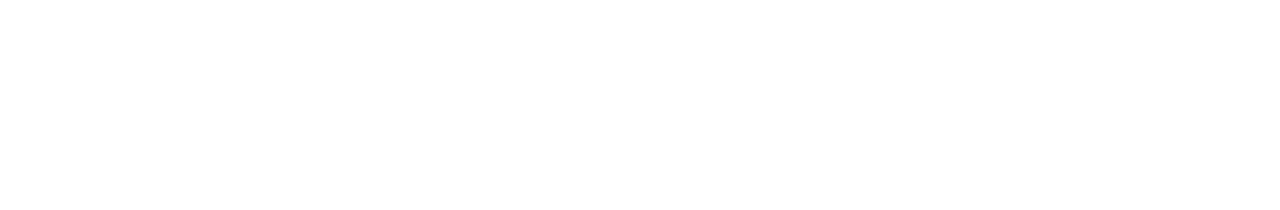
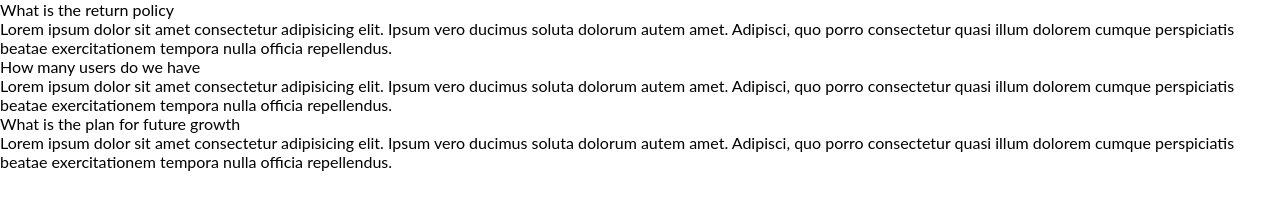
Before and after one commit to GiovaniACappelaro/DOMmanipulation-js, a plain HTML site: page p3-accordeon/index.html in a window 1280 px wide. Drawn offline with Linux system fonts and the light colour scheme.

Commit message:
general HTML markup

```diff
--- a/p3-accordeon/index.html
+++ b/p3-accordeon/index.html
@@ -9,5 +9,20 @@
 </head>
 <body>
 
+    <div class="content-container">
+        <div class="question">What is the return policy</div>
+        <div class="answer">Lorem ipsum dolor sit amet consectetur adipisicing elit. Ipsum vero ducimus soluta dolorum autem amet. Adipisci, quo porro consectetur quasi illum dolorem cumque perspiciatis beatae exercitationem tempora nulla officia repellendus.</div>
+    </div>
+
+    <div class="content-container">
+        <div class="question">How many users do we have</div>
+        <div class="answer">Lorem ipsum dolor sit amet consectetur adipisicing elit. Ipsum vero ducimus soluta dolorum autem amet. Adipisci, quo porro consectetur quasi illum dolorem cumque perspiciatis beatae exercitationem tempora nulla officia repellendus.</div>
+    </div>
+
+    <div class="content-container">
+        <div class="question">What is the plan for future growth</div>
+        <div class="answer">Lorem ipsum dolor sit amet consectetur adipisicing elit. Ipsum vero ducimus soluta dolorum autem amet. Adipisci, quo porro consectetur quasi illum dolorem cumque perspiciatis beatae exercitationem tempora nulla officia repellendus.</div>
+    </div>
+
 </body>
 </html>
```
